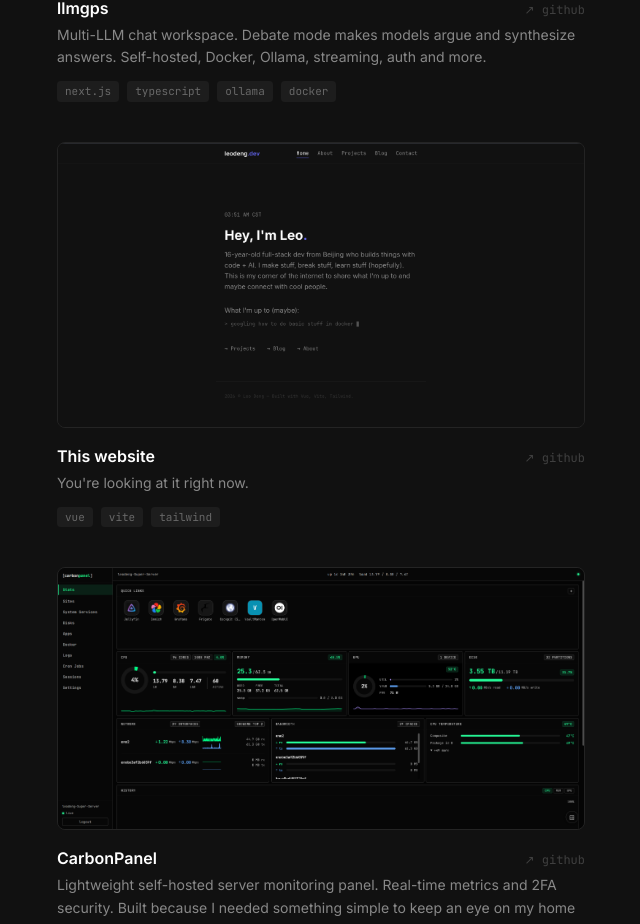
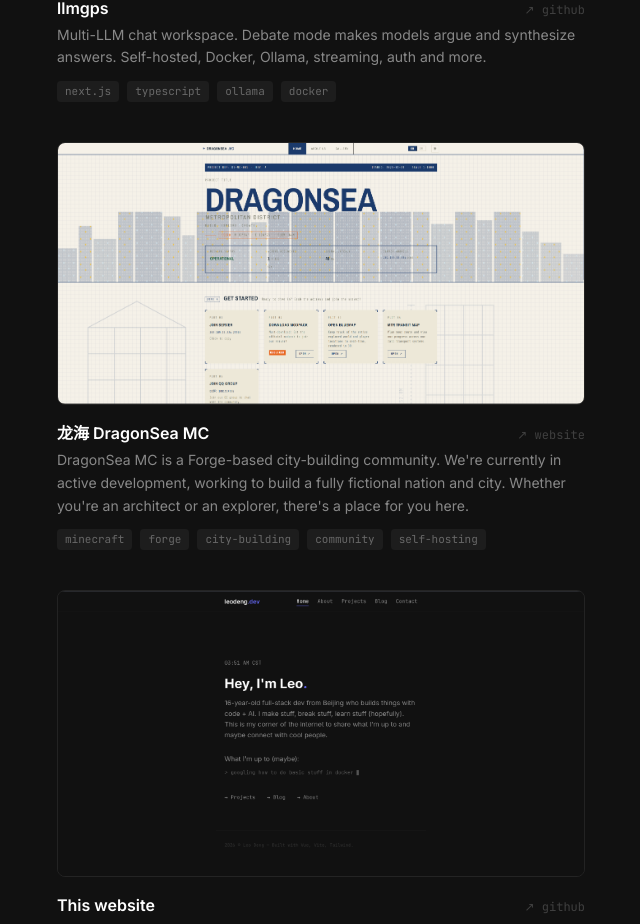
Before and after one commit to leodenglovescode/leodeng.dev, a Vue app: page /projects in a window 1280 px wide. Shown: the part 1115-2039 px from the top of the page, without its empty margins (319-959 px from the left). Built offline with nearby package versions, Linux system fonts and the light colour scheme; no server answers.

Commit message:
feat: add DragonSea MC project
Add 龙海 DragonSea MC, a Forge-based city-building Minecraft community.

```diff
--- a/src/pages/Projects.vue
+++ b/src/pages/Projects.vue
@@ -77,6 +77,31 @@
         </p>
         <div class="flex flex-wrap gap-2 mt-3">
           <span v-for="t in ['next.js', 'typescript', 'ollama', 'docker']" :key="t"
+            class="text-[11px] font-mono px-2 py-0.5 rounded bg-white/5 text-muted/70"
+          >{{ t }}</span>
+        </div>
+      </a>
+
+      <a
+        href="https://dragonsea.shutterwingphotos.cn/"
+        target="_blank"
+        rel="noopener noreferrer"
+        class="group block"
+        @mouseenter="hoveredProject = 'DragonSea'"
+        @mouseleave="hoveredProject = null"
+      >
+        <img src="/projects_screenshots/dragonsea_website.png" alt="DragonSea MC screenshot" class="w-full rounded-lg mb-4 border border-white/8 group-hover:border-accent/20 transition-colors" />
+        <div class="flex items-baseline justify-between gap-4 mb-1">
+          <h3 class="text-white font-semibold group-hover:text-accent transition-colors">龙海 DragonSea MC</h3>
+          <span class="text-xs font-mono text-muted/40 shrink-0">↗ website</span>
+        </div>
+        <p class="text-sm text-muted leading-relaxed">
+          DragonSea MC is a Forge-based city-building community. We're currently in active development,
+          working to build a fully fictional nation and city. Whether you're an architect or an explorer,
+          there's a place for you here.
+        </p>
+        <div class="flex flex-wrap gap-2 mt-3">
+          <span v-for="t in ['minecraft', 'forge', 'city-building', 'community', 'self-hosting']" :key="t"
             class="text-[11px] font-mono px-2 py-0.5 rounded bg-white/5 text-muted/70"
           >{{ t }}</span>
         </div>
```
Also changed, not shown: public/projects_screenshots/dragonsea_website.png (added).
